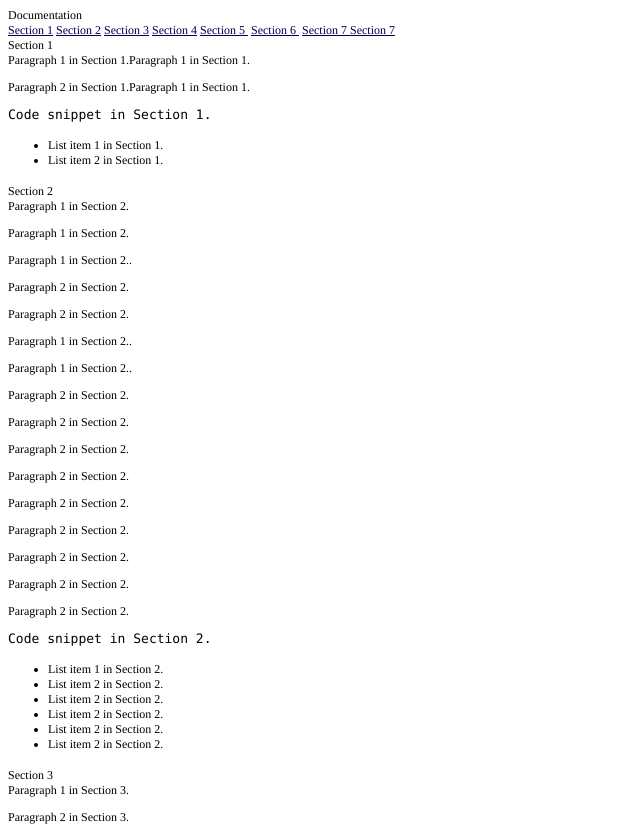
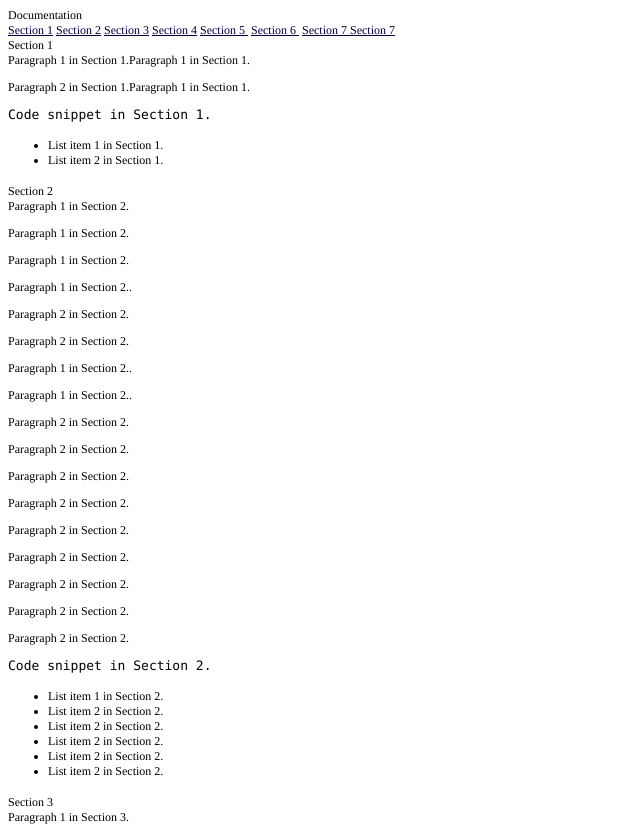
Before and after one commit to imUmer/WebPractice, a plain HTML site: page index.html in a window 1280 px wide. Shown: the top 827 px of the page, without its empty margins (0-640 px from the left). Drawn offline with Linux system fonts and the light colour scheme.

Commit message:
update index

```diff
--- a/index.html
+++ b/index.html
@@ -8,7 +8,7 @@
   <meta name="CocoaVersion" content="2487.6">
   <style type="text/css">
     p.p1 {margin: 0.0px 0.0px 0.0px 0.0px; font: 12.0px Times; -webkit-text-stroke: #000000}
-    p.p2 {margin: 0.0px 0.0px 0.0px 0.0px; font: 12.0px Times; color: #000054; -webkit-text-stroke: #000054}
+    p.p2 {margin: 0.0px 0.0px 0.0px 0.0px; font: 12.0px Times; color: #000042; -webkit-text-stroke: #000042}
     p.p3 {margin: 0.0px 0.0px 12.0px 0.0px; font: 12.0px Times; -webkit-text-stroke: #000000}
     p.p4 {margin: 0.0px 0.0px 0.0px 0.0px; font: 13.0px Menlo; -webkit-text-stroke: #000000}
     li.li1 {margin: 0.0px 0.0px 0.0px 0.0px; font: 12.0px Times; -webkit-text-stroke: #000000}
@@ -31,6 +31,7 @@
   <li class="li1"><span class="s4"></span><span class="s1">List item 2 in Section 1.</span></li>
 </ul>
 <p class="p1"><span class="s1">Section 2</span></p>
+<p class="p3"><span class="s1">Paragraph 1 in Section 2.</span></p>
 <p class="p3"><span class="s1">Paragraph 1 in Section 2.</span></p>
 <p class="p3"><span class="s1">Paragraph 1 in Section 2.</span></p>
 <p class="p3"><span class="s1">Paragraph 1 in Section 2..</span></p>
```
